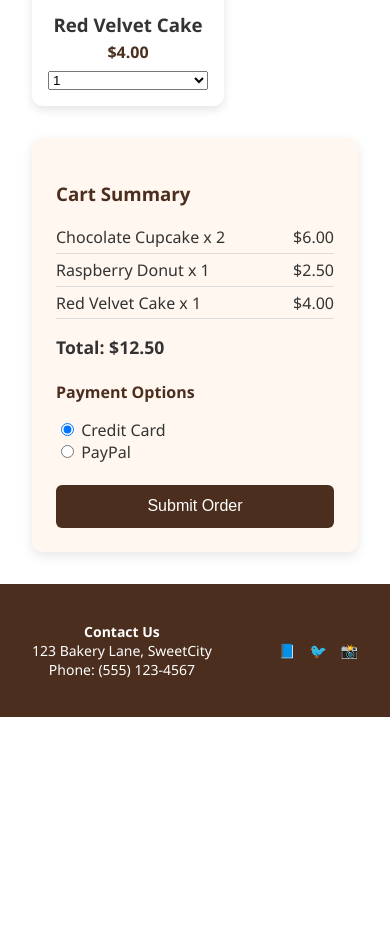
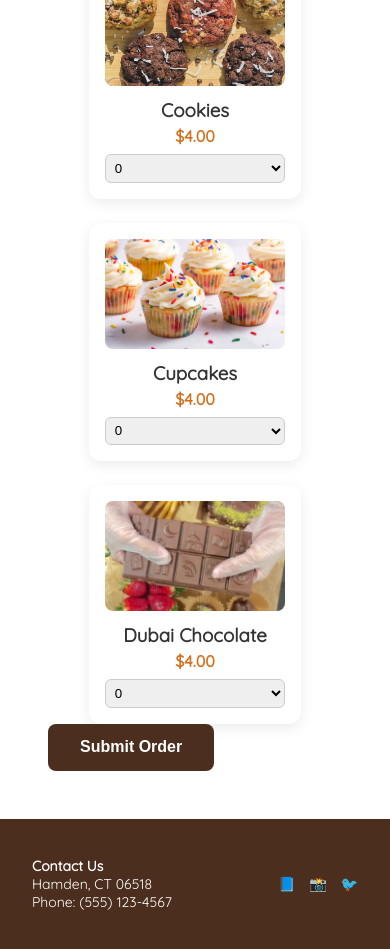
Before and after one commit to estebR/Bakery, a PHP site: page /Order.html in a window 390 px wide. Shown: the part 875-1824 px from the top of the page. Before the commit the page ends 1592 px from the top, so only its background shows below. Run offline with PHP 8.4, Linux system fonts and the light colour scheme.

Commit message:
Minor changes to files
Change files and file names and removed some files

```diff
--- a/Assets/css/Order.css
+++ b/Assets/css/Order.css
@@ -1,98 +1,50 @@
 body {
-  font-family: 'Segoe UI', sans-serif;
+  font-family: 'Quicksand', sans-serif;
   margin: 0;
   background: #fff;
   color: #333;
 }
 
-.order-main {
-  max-width: 600px;
-  margin: 2rem auto;
-  padding: 1rem 2rem;
-  background: #fff7f0;
-  border-radius: 10px;
-  box-shadow: 0 8px 20px rgba(0,0,0,0.1);
+h2 {
+  font-family: 'Playfair Display', serif;
 }
 
-.order-main h1 {
-  text-align: center;
-  color: #4b2e1e;
-  margin-bottom: 2rem;
-}
-
-.order-form {
-  display: flex;
-  flex-direction: column;
-}
-
-.order-form label {
-  margin-top: 1rem;
-  font-weight: bold;
-}
-
-.order-form input,
-.order-form select,
-.order-form textarea {
-  padding: 0.6rem;
-  margin-top: 0.4rem;
-  border: 1px solid #ccc;
-  border-radius: 6px;
-  font-size: 1rem;
-}
-
-.order-form button {
-  margin-top: 1.5rem;
-  background: #4b2e1e;
-  color: white;
-  padding: 0.8rem;
-  border: none;
-  border-radius: 6px;
-  font-weight: bold;
-  font-size: 1rem;
-  cursor: pointer;
-}
-
-.footer {
-  text-align: center;
-  padding: 1.5rem;
-  background: #4b2e1e;
-  color: white;
-  font-size: 14px;
-}
-/* New Layout for Enhanced Order Page */
-
+/* Layout */
 .order-container {
-  display: flex;
-  justify-content: space-between;
-  padding: 2rem;
-  gap: 2rem;
-  flex-wrap: wrap;
+  padding: 3rem;
 }
 
 .products {
-  flex: 2;
+  max-width: 1000px;
+  margin: 0 auto;
 }
 
 .product-list {
   display: flex;
   gap: 1.5rem;
   flex-wrap: wrap;
+  justify-content: center;
 }
 
 .product {
   background: #fff;
   padding: 1rem;
-  border-radius: 10px;
-  box-shadow: 0 4px 10px rgba(0,0,0,0.1);
+  border-radius: 12px;
+  box-shadow: 0 4px 14px rgba(0,0,0,0.08);
   text-align: center;
-  width: 160px;
+  width: 180px;
+  transition: transform 0.3s ease;
+}
+
+.product:hover {
+  transform: translateY(-5px);
 }
 
 .product img {
   width: 100%;
-  height: 100px;
+  height: 110px;
   object-fit: cover;
-  border-radius: 6px;
+  border-radius: 8px;
 }
 
 .product h3 {
@@ -101,59 +53,36 @@ body {
 
 .product p {
   margin: 0;
-  color: #4b2e1e;
+  color: #d4701e;
   font-weight: bold;
 }
 
 .product select {
   margin-top: 0.5rem;
   width: 100%;
+  padding: 0.3rem;
+  border-radius: 6px;
+  border: 1px solid #ccc;
 }
 
-.cart {
-  flex: 1;
-  background: #fff7f0;
-  padding: 1.5rem;
-  border-radius: 10px;
-  box-shadow: 0 4px 12px rgba(0,0,0,0.1);
-}
-
-.cart h3, .cart h4 {
-  margin-bottom: 1rem;
-  color: #4b2e1e;
-}
-
-.cart-items {
-  list-style: none;
-  padding: 0;
-  margin-bottom: 1rem;
-}
-
-.cart-items li {
-  display: flex;
-  justify-content: space-between;
-  padding: 0.3rem 0;
-  border-bottom: 1px solid #ddd;
-}
-
-.total {
-  font-size: 1.1rem;
-  font-weight: bold;
-  margin: 1rem 0;
-}
-
+/* Submit Button */
 .submit-btn {
-  width: 100%;
-  padding: 0.8rem;
+  padding: 0.9rem 2rem;
   background: #4b2e1e;
   color: #fff;
   border: none;
-  border-radius: 6px;
+  border-radius: 8px;
+  font-size: 1rem;
+  font-weight: bold;
   cursor: pointer;
-  font-size: 1rem;
+  transition: background 0.3s ease;
 }
 
-/* Footer update if needed */
+.submit-btn:hover {
+  background: #69391f;
+}
+
+/* Footer */
 .footer {
   display: flex;
   justify-content: space-between;
@@ -162,10 +91,6 @@ body {
   background: #4b2e1e;
   color: white;
   flex-wrap: wrap;
-}
-
-.footer .contact-info,
-.footer .social-icons {
   font-size: 14px;
 }
 
@@ -174,3 +99,7 @@ body {
   margin-left: 10px;
   text-decoration: none;
 }
+
+.footer a:hover {
+  text-decoration: underline;
+}
--- a/Order.html
+++ b/Order.html
@@ -5,64 +5,86 @@
   <title>Order - Sweet Hour Bakery</title>
   <link rel="stylesheet" href="assets/css/navbar.css">
   <link rel="stylesheet" href="assets/css/order.css">
+  <link href="https://fonts.googleapis.com/css2?family=Playfair+Display:wght@600&family=Quicksand&display=swap" rel="stylesheet">
 </head>
 <body>
+
+  <!-- Navbar -->
   <div id="navbar-container"></div>
 
+  <!-- Order Page -->
   <main class="order-container">
-<!-- LEFT: Product Selection -->
     <section class="products">
-<h2>Customize Your Order</h2>
+      <h2 class="mb-4">Customize Your Order</h2>
+      <p class="mb-4">Select how many of each item you’d like to order. You’ll pay upon pickup.</p>
+
       <div class="product-list">
         <div class="product">
-<img src="assets/images/cupcake.jpg" alt="Chocolate Cupcake">
-<h3>Chocolate Cupcake</h3>
+          <img src="assets/images/tres_leches.jpg" alt="Tres Leches">
+          <h3>Tres Leches</h3>
           <p>$3.00</p>
-<select><option>1</option><option>2</option><option>3</option></select>
+          <select>
+            <option value="0">0</option>
+            <option value="1">1</option><option value="2">2</option><option value="3">3</option>
+          </select>
         </div>
 
         <div class="product">
-<img src="assets/images/donut.jpg" alt="Raspberry Donut">
-<h3>Raspberry Donut</h3>
+          <img src="assets/images/brownies.jpg" alt="Brownies">
+          <h3>Brownies</h3>
           <p>$2.50</p>
-<select><option>1</option><option>2</option><option>3</option></select>
+          <select>
+            <option value="0">0</option>
+            <option value="1">1</option><option value="2">2</option><option value="3">3</option>
+          </select>
         </div>
 
         <div class="product">
-<img src="assets/images/cake.jpg" alt="Red Velvet Cake">
-<h3>Red Velvet Cake</h3>
+          <img src="assets/images/cookies.jpg" alt="Cookies">
+          <h3>Cookies</h3>
           <p>$4.00</p>
-<select><option>1</option><option>2</option><option>3</option></select>
+          <select>
+            <option value="0">0</option>
+            <option value="1">1</option><option value="2">2</option><option value="3">3</option>
+          </select>
+        </div>
+
+        <div class="product">
+          <img src="assets/images/mixed_cupcake.jpg" alt="Cupcakes">
+          <h3>Cupcakes</h3>
+          <p>$4.00</p>
+          <select>
+            <option value="0">0</option>
+            <option value="1">1</option><option value="2">2</option><option value="3">3</option>
+          </select>
+        </div>
+
+        <div class="product">
+          <img src="assets/images/dubai_chocolate.png" alt="Dubai Chocolate">
+          <h3>Dubai Chocolate</h3>
+          <p>$4.00</p>
+          <select>
+            <option value="0">0</option>
+            <option value="1">1</option><option value="2">2</option><option value="3">3</option>
+          </select>
         </div>
       </div>
-</section>
- <!--Hello-->
-    <!-- RIGHT: Cart Summary -->
-<section class="cart">
-<h3>Cart Summary</h3>
-<ul class="cart-items">
-<li>Chocolate Cupcake x 2 <span>$6.00</span></li>
-<li>Raspberry Donut x 1 <span>$2.50</span></li>
-<li>Red Velvet Cake x 1 <span>$4.00</span></li>
-</ul>
-<p class="total">Total: <strong>$12.50</strong></p>
 
-      <h4>Payment Options</h4>
-<label><input type="radio" name="payment" checked> Credit Card</label><br>
-<label><input type="radio" name="payment"> PayPal</label><br><br>
-
+      <div class="text-center mt-4">
         <button class="submit-btn">Submit Order</button>
+      </div>
     </section>
   </main>
 
+  <!-- Footer -->
   <footer class="footer">
     <div class="contact-info">
-<p><strong>Contact Us</strong><br>123 Bakery Lane, SweetCity<br>Phone: (555) 123-4567</p>
+      <p><strong>Contact Us</strong><br>Hamden, CT 06518<br>Phone: (555) 123-4567</p>
     </div>
     <div class="social-icons">
       <a href="#">📘</a>
+      <a href="#">📸</a>
       <a href="#">🐦</a>
-<a href="#">📸</a>
     </div>
   </footer>
 
--- a/components/navbar.html
+++ b/components/navbar.html
@@ -6,7 +6,7 @@
 </a>
   </div>
   <div class="nav-right">
-    <a href="home.html">Home</a>
+    <a href="index.html">Home</a>
     <a href="menu.html">Menu</a>
     <a href="about.html">About</a>
     <a href="order.html">Order</a>
```
Also changed, not shown: About.html (+70 -25 lines), Assets/css/About.css (+37 -40 lines), Assets/css/Home.css (deleted, +0 -73 lines), Assets/css/index.css (added, +51 -0 lines), Home.html (deleted, +0 -80 lines), index.html (added, +86 -0 lines), package.json (deleted, +0 -17 lines), index.php (renamed from Home.php), package-lock.json (deleted). Lines whose indentation alone changed are shown as unchanged.
